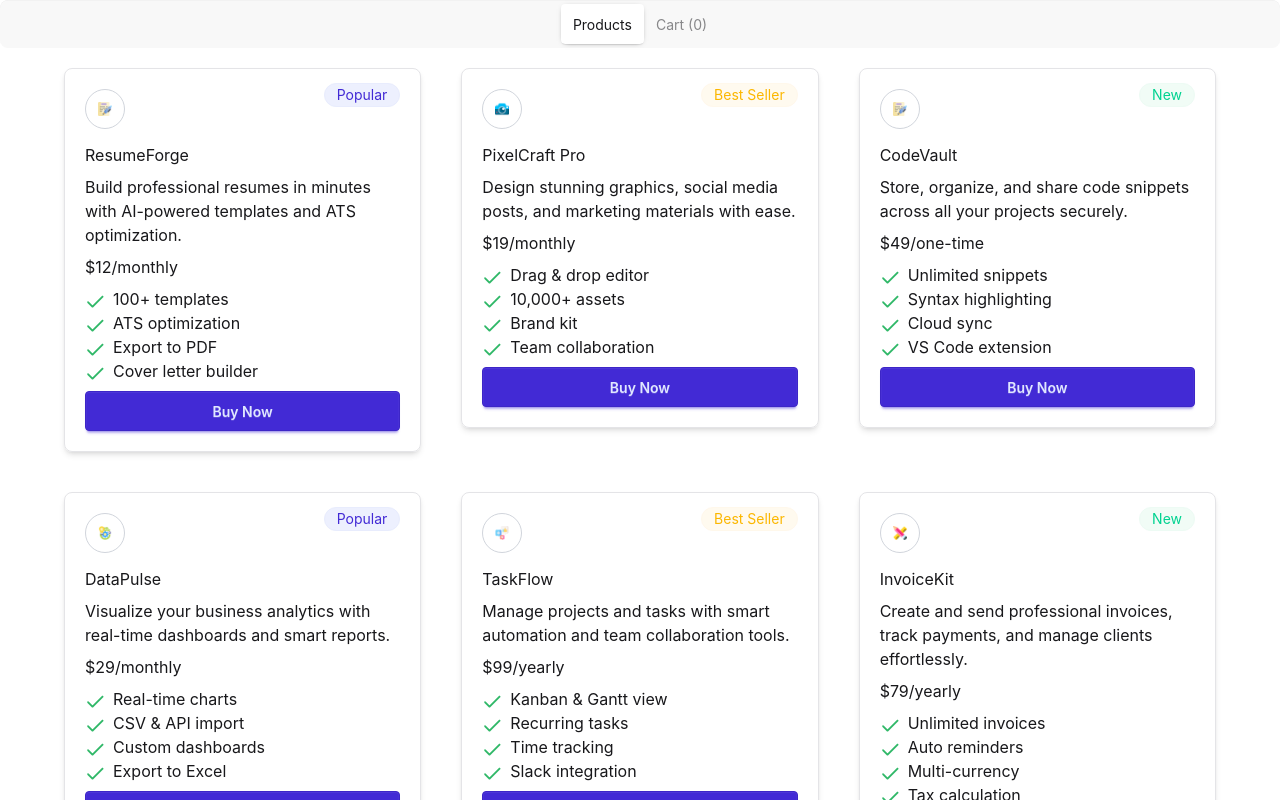
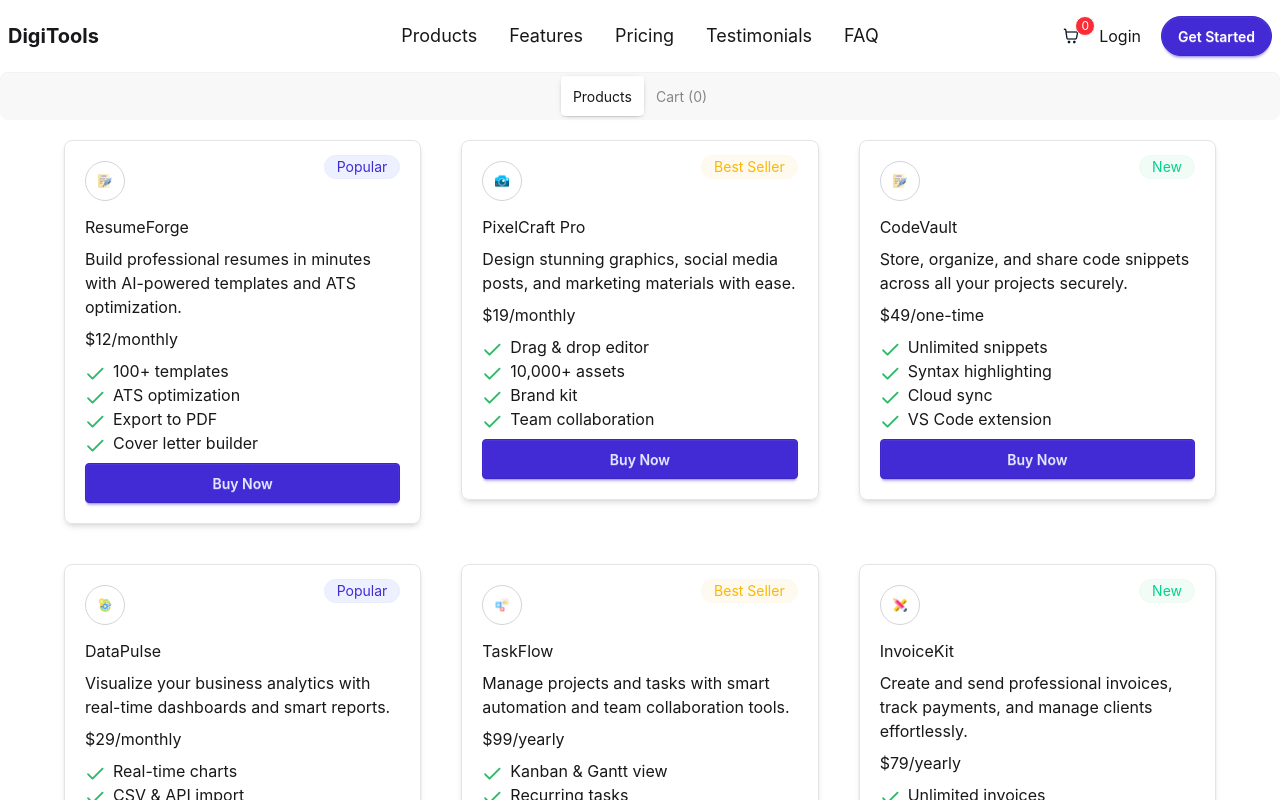
Before and after one commit to pritam-b-dev/DigiTools, a React (Vite) app: page / in a window 1280 px wide. Shown: the top 800 px of the page. Built offline with nearby package versions, Linux system fonts and the light colour scheme.

Commit message:
navbar cart notification indicator added

```diff
--- a/src/App.jsx
+++ b/src/App.jsx
@@ -2,6 +2,7 @@ import "./App.css";
 import Product from "./Components/Product";
 import Cart from "./Components/Cart";
 import { useState } from "react";
+import NavBar from "./Components/NavBar";
 
 const getProducts = async () => {
   const res = await fetch("/products.json");
@@ -15,6 +16,7 @@ function App() {
   const [carts, setCarts] = useState([]);
   return (
     <>
+      <NavBar carts={carts}></NavBar>
       <div className="tabs tabs-box justify-center">
         <input
           type="radio"
--- /dev/null
+++ b/src/Components/NavBar.jsx
@@ -0,0 +1,44 @@
+import React from "react";
+
+const NavBar = ({ carts }) => {
+  return (
+    <div className="navbar">
+      <div className="navbar-start">
+        <div className="flex items-center gap-1 font-bold text-xl">
+          DigiTools
+        </div>
+      </div>
+      <div className="navbar-center hidden md:flex">
+        <ul className="menu menu-horizontal gap-2 px-1 text-lg">
+          <li>
+            <a>Products</a>
+          </li>
+          <li>
+            <a>Features</a>
+          </li>
+          <li>
+            <a>Pricing</a>
+          </li>
+          <li>
+            <a>Testimonials</a>
+          </li>
+          <li>
+            <a>FAQ</a>
+          </li>
+        </ul>
+      </div>
+      <div className="navbar-end gap-5">
+        <div className="indicator">
+          <img src="/shopping-cart.png" alt="" />
+          <span className="indicator-item rounded-full badge badge-xs text-white bg-red-500 -translate-y-3 translate-x-4 w-5 h-5 flex items-center justify-center text-xs">
+            {carts.length}
+          </span>
+        </div>
+        <p>Login</p>
+        <a className="btn btn-primary rounded-full text-white">Get Started</a>
+      </div>
+    </div>
+  );
+};
+
+export default NavBar;
```
